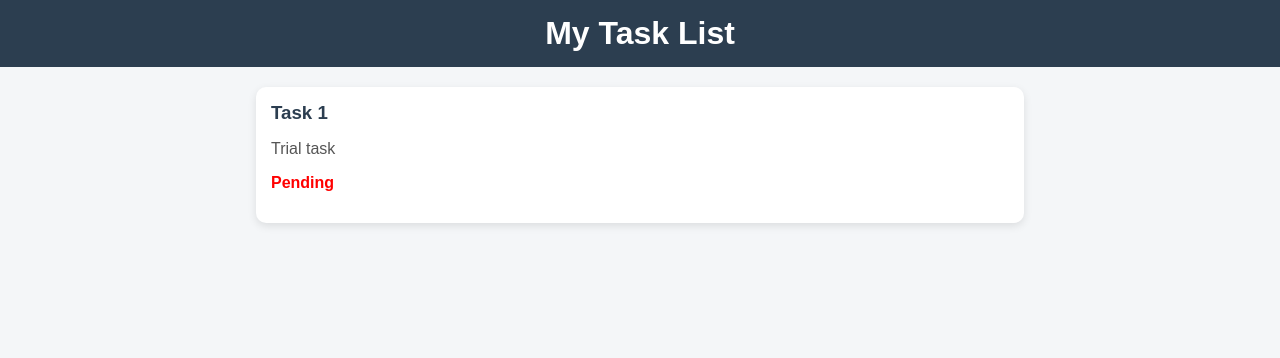
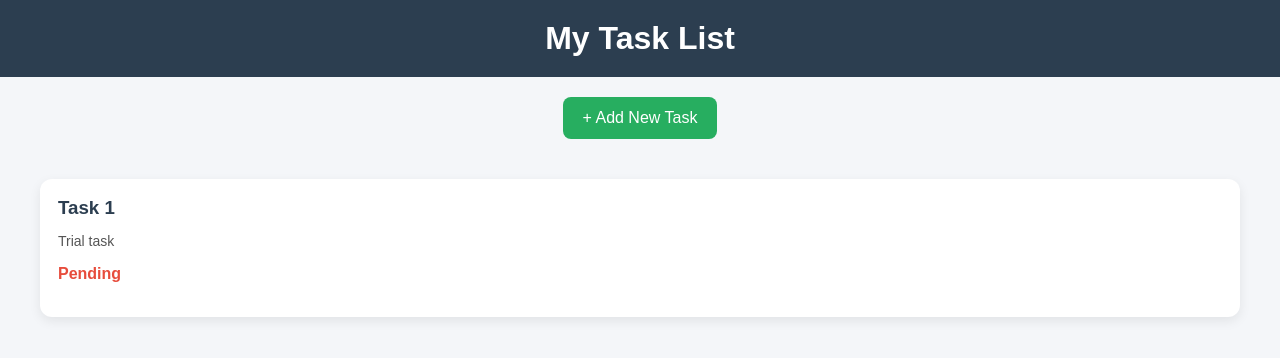
Before and after one commit to NeerajBhoir/BackendJouney, a Django app: page /tasks/ in a window 1280 px wide. Shown: the top 358 px of the page. Run offline with Django 5.2, Linux system fonts and the light colour scheme; data comes from the database, SQL or seed files in the repository; both versions use the stored data as it was before the commit.

Commit message:
Added task creation feature, improved UI styling, and cleaned repository with gitignore

```diff
--- a/config/tasks/static/tasks/style.css
+++ b/config/tasks/static/tasks/style.css
@@ -1,46 +1,130 @@
+/* Page */
 body {
     font-family: Arial, Helvetica, sans-serif;
-    background-color: #f4f6f8;
+    background: #f4f6f9;
     margin: 0;
     padding: 0;
 }
 
+/* Header */
 h1 {
     text-align: center;
-    background-color: #2c3e50;
+    padding: 20px;
+    margin: 0;
+    background: #2c3e50;
     color: white;
-    padding: 15px;
-    margin: 0 0 20px 0;
 }
 
-.task-container {
-    width: 60%;
-    margin: auto;
+/* Add Task Button */
+.add-btn-container {
+    text-align: center;
+    margin: 20px 0;
 }
 
+.add-btn {
+    background: #27ae60;
+    color: white;
+    padding: 12px 20px;
+    border: none;
+    border-radius: 8px;
+    cursor: pointer;
+    font-size: 16px;
+    transition: 0.3s;
+}
+
+.add-btn:hover {
+    background: #219150;
+}
+
+/* Task Grid */
+.task-container {
+    display: grid;
+    grid-template-columns: repeat(auto-fit, minmax(250px, 1fr));
+    gap: 20px;
+    padding: 20px 40px;
+}
+
+/* Task Card */
 .task-card {
     background: white;
-    padding: 15px;
-    margin-bottom: 15px;
-    border-radius: 10px;
-    box-shadow: 0 3px 8px rgba(0,0,0,0.1);
+    padding: 18px;
+    border-radius: 12px;
+    box-shadow: 0 4px 12px rgba(0,0,0,0.08);
+    transition: transform 0.2s ease, box-shadow 0.2s ease;
+}
+
+.task-card:hover {
+    transform: translateY(-5px);
+    box-shadow: 0 10px 20px rgba(0,0,0,0.12);
 }
 
 .task-title {
-    margin: 0;
+    margin: 0 0 10px;
     color: #2c3e50;
 }
 
 .task-desc {
     color: #555;
+    font-size: 14px;
+    margin-bottom: 10px;
 }
 
+/* Status */
 .completed {
-    color: green;
+    color: #27ae60;
     font-weight: bold;
 }
 
 .not-completed {
-    color: red;
+    color: #e74c3c;
     font-weight: bold;
 }
+
+/* Form */
+form {
+    width: 320px;
+    margin: 40px auto;
+    background: white;
+    padding: 25px;
+    border-radius: 12px;
+    box-shadow: 0 6px 18px rgba(0,0,0,0.1);
+}
+
+input, textarea {
+    width: 100%;
+    padding: 10px;
+    border-radius: 8px;
+    border: 1px solid #ccc;
+    margin-bottom: 15px;
+    font-size: 14px;
+}
+
+textarea {
+    resize: none;
+    height: 90px;
+}
+
+button[type="submit"] {
+    width: 100%;
+    background: #3498db;
+    color: white;
+    padding: 12px;
+    border: none;
+    border-radius: 8px;
+    font-size: 15px;
+    cursor: pointer;
+    transition: 0.3s;
+}
+
+button[type="submit"]:hover {
+    background: #2d83bd;
+}
+
+/* Back link */
+a {
+    display: block;
+    text-align: center;
+    margin-top: 15px;
+    text-decoration: none;
+    color: #3498db;
+}
--- a/config/tasks/templates/tasks/task_list.html
+++ b/config/tasks/templates/tasks/task_list.html
@@ -10,6 +10,12 @@
 <body>
 
 <h1>My Task List</h1>
+<div class="add-btn-container">
+    <a href="{% url 'add_task' %}">
+        <button class="add-btn">+ Add New Task</button>
+    </a>
+</div>
+
 
 <div class="task-container">
     {% for task in tasks %}
--- a/config/tasks/urls.py
+++ b/config/tasks/urls.py
@@ -1,6 +1,7 @@
 from django.urls import path
-from .views import tasks_home
+from . import views
 
 urlpatterns = [
-    path('', tasks_home),
+    path('', views.tasks_home, name='tasks_home'),
+    path('add/', views.add_task, name='add_task'),
 ]
--- a/config/tasks/views.py
+++ b/config/tasks/views.py
@@ -1,6 +1,23 @@
-from django.shortcuts import render
+from django.shortcuts import render, redirect
 from .models import Task
 
+# list all tasks
 def tasks_home(request):
     tasks = Task.objects.all()
     return render(request, 'tasks/task_list.html', {'tasks': tasks})
+
+
+# create a new task
+def add_task(request):
+    if request.method == 'POST':
+        title = request.POST.get('title')
+        description = request.POST.get('description')
+
+        Task.objects.create(
+            title=title,
+            description=description,
+            completed=False
+        )
+        return redirect('tasks_home')
+
+    return render(request, 'tasks/add_task.html')
```
Also changed, not shown: config/tasks/templates/tasks/add_task.html (added, +28 -0 lines), config/db.sqlite3 (deleted), config/tasks/templates/tasks/task_add.html (deleted), 1 other file.
